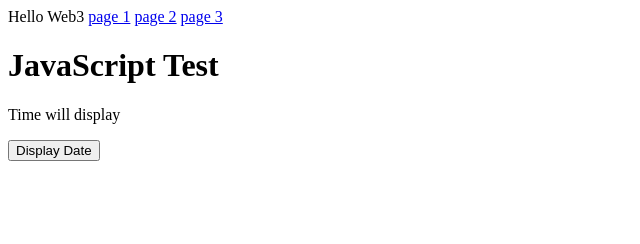
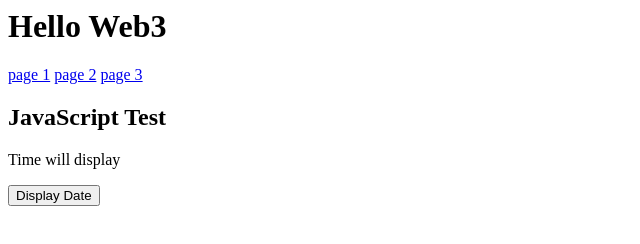
Before and after one commit to flowlsj/helle-web, a plain HTML site: page index.html in a window 1280 px wide. Shown: the whole page, without its empty margins (0-640 px from the left). Drawn offline with Linux system fonts and the light colour scheme.

Commit message:
Update font size

```diff
--- a/index.html
+++ b/index.html
@@ -10,12 +10,12 @@
    </script>
   </head>
   <body>
-      Hello Web3
+      <h1>Hello Web3</h1>
       <a href="page1.html">page 1</a>
       <a href="page2.html">page 2</a>
       <a href="page3.html">page 3</a>
 
-      <h1>JavaScript Test</h1>
+      <h2>JavaScript Test</h2>
       <p id="demo">Time will display</p>
       <button type="button" onclick="displayDate()">Display Date</button>
   </body>
```
